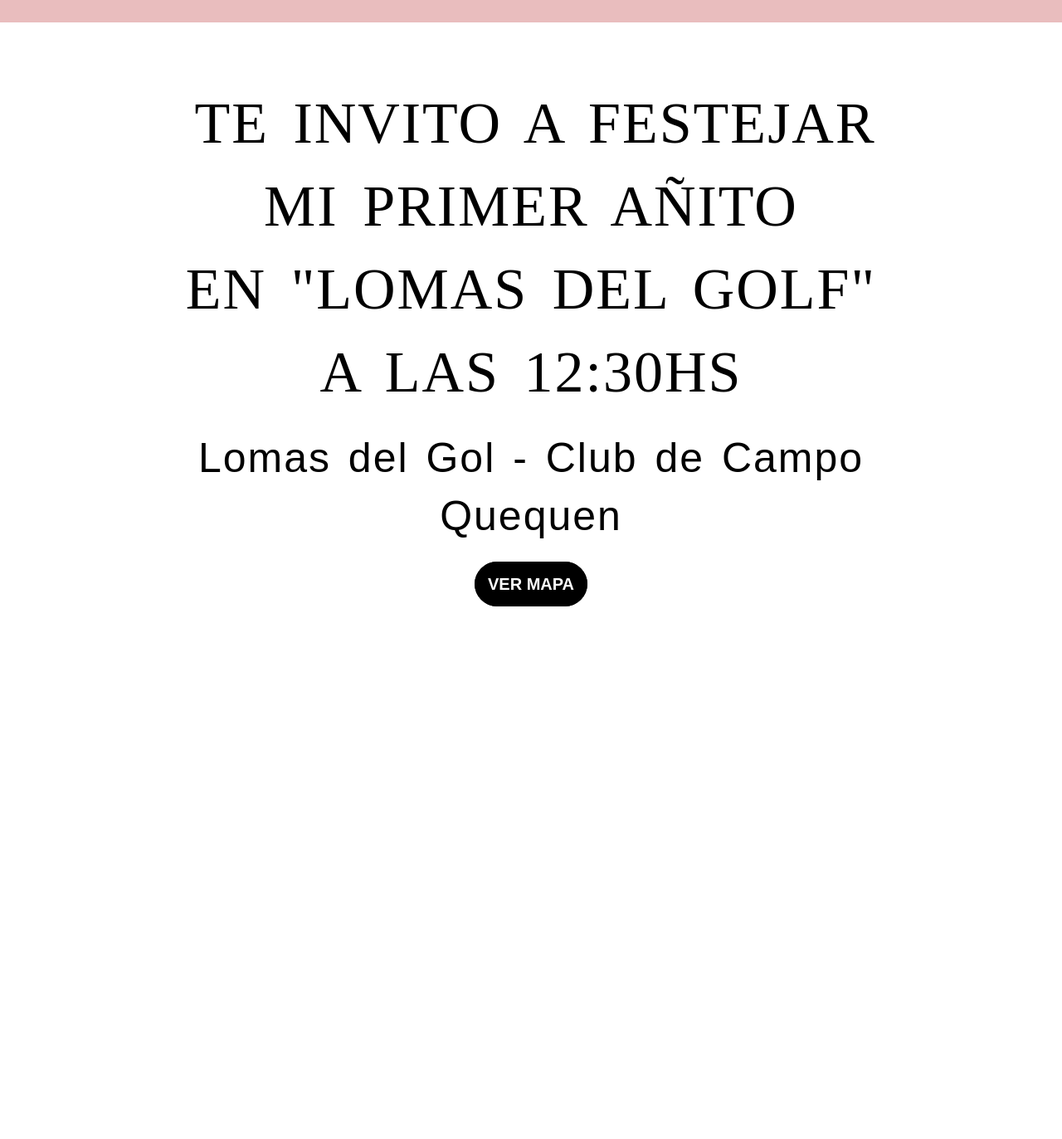
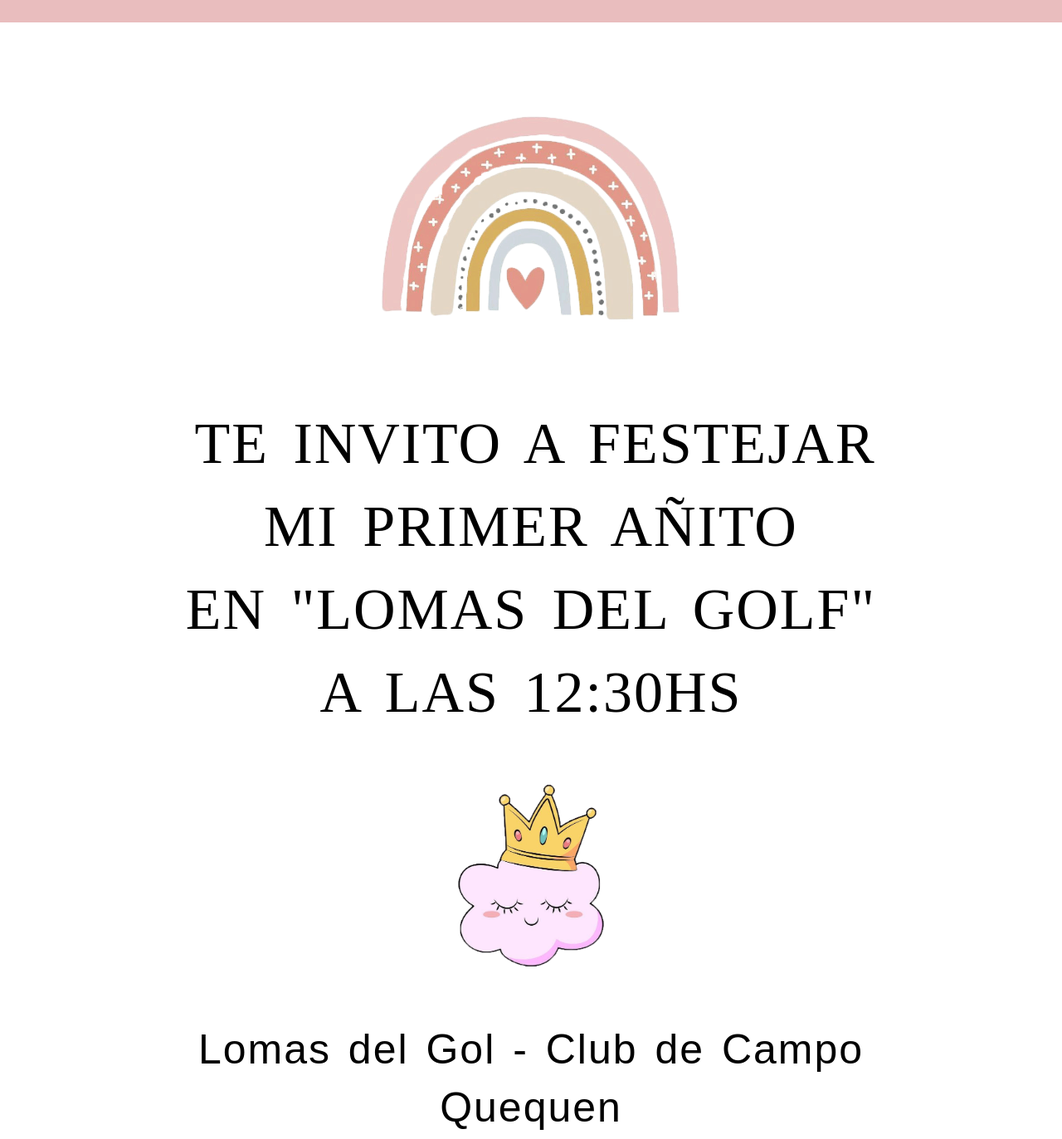
Before and after one commit to MicaelaReDiosa/teinvitoconunclick.github.io, a plain HTML site: page index.html in a window 1280 px wide. Shown: the part 1173-2546 px from the top of the page at 83% size. Drawn offline with Linux system fonts and the light colour scheme; some packages are replaced by stand-ins of ours.

Commit message:
Update index.html

```diff
--- a/index.html
+++ b/index.html
@@ -22,11 +22,11 @@
         <br>
         <br>
         <div>
-        <img src=".img/descargar-(2).png"  alt="">
+        <img src="./img/descargar-(2).png"  alt="">
         <br>
         <br>
         <h2>TE INVITO A FESTEJAR <br> MI PRIMER AÑITO <br> EN "LOMAS DEL GOLF" <br> A LAS 12:30HS </h2>
-        <img class="nube" src=".img/descargar-(1).png" alt="">
+        <img class="nube" src="./img/descargar-(1).png" alt="">
         <p>Lomas del Gol - Club de Campo <br> Quequen</p>
         <br>
         <br>
```
